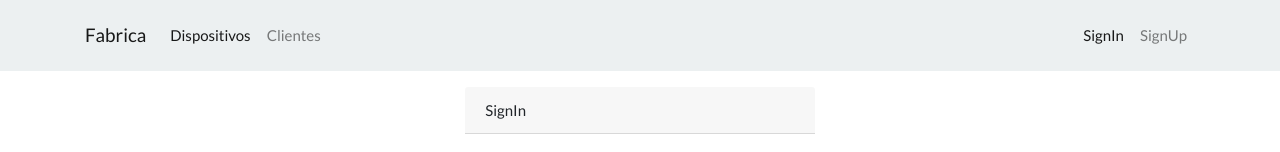
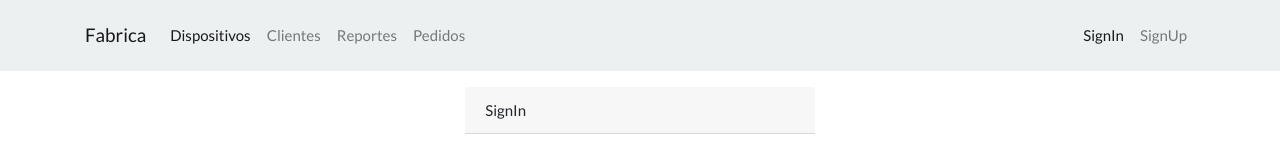
Before and after one commit to Leonelcast/SistemaFabricacion, an Angular app in the folder frontEnd/: page /signIn in a window 1280 px wide. Shown: the top 152 px of the page. Built offline with nearby package versions, Linux system fonts and the light colour scheme.

Commit message:
subiendo cambios

```diff
--- a/frontEnd/src/app/app.component.html
+++ b/frontEnd/src/app/app.component.html
@@ -12,6 +12,12 @@
         </li>
         <li class="nav-item">
           <a class="nav-link" routerLink="/catalogoCliente" routerLinkActive="active">Clientes</a>
+        </li>
+        <li class="nav-item">
+          <a class="nav-link" routerLink="/catalogoCliente" routerLinkActive="active">Reportes</a>
+        </li>
+        <li class="nav-item">
+          <a class="nav-link" routerLink="/pedidos" routerLinkActive="active">Pedidos</a>
         </li>
       </ul>
       <ul class="navbar-nav ml-auto">
--- a/frontEnd/src/app/models/user.ts
+++ b/frontEnd/src/app/models/user.ts
@@ -1,5 +1,6 @@
 export interface User {
     createdAt?: string,
+    roles?: string,
     nombre: string,
     email: string,
     updatedAt?: string,
--- a/frontEnd/src/app/services/auth.service.ts
+++ b/frontEnd/src/app/services/auth.service.ts
@@ -25,6 +25,8 @@ export class AuthService {
      return !!localStorage.getItem('token')
    }
 
+
+
    logOut(){
      localStorage.removeItem('token');
      this.router.navigate(['/signIn'])
@@ -32,6 +34,7 @@ export class AuthService {
 
    URL_API = 'http://localhost:5000/api/users';
   selectedUser: User={
+    roles:"",
     _id:"",
     nombre:"",
     email:""
@@ -40,4 +43,8 @@ export class AuthService {
   getUser(){
     return this.http.get<User[]>(this.URL_API);
   }
+
+  rol(){
+    return// this.http.(this.URL_API);
+   }
 }
```
Also changed, not shown: frontEnd/src/app/auth2.guard.ts (added, +15 -0 lines), frontEnd/src/app/auth.guard.ts (line endings or trailing spaces), frontEnd/src/app/services/pedido.service.ts (line endings or trailing spaces), 2 other files (tests, documents, lock files or other folders).
